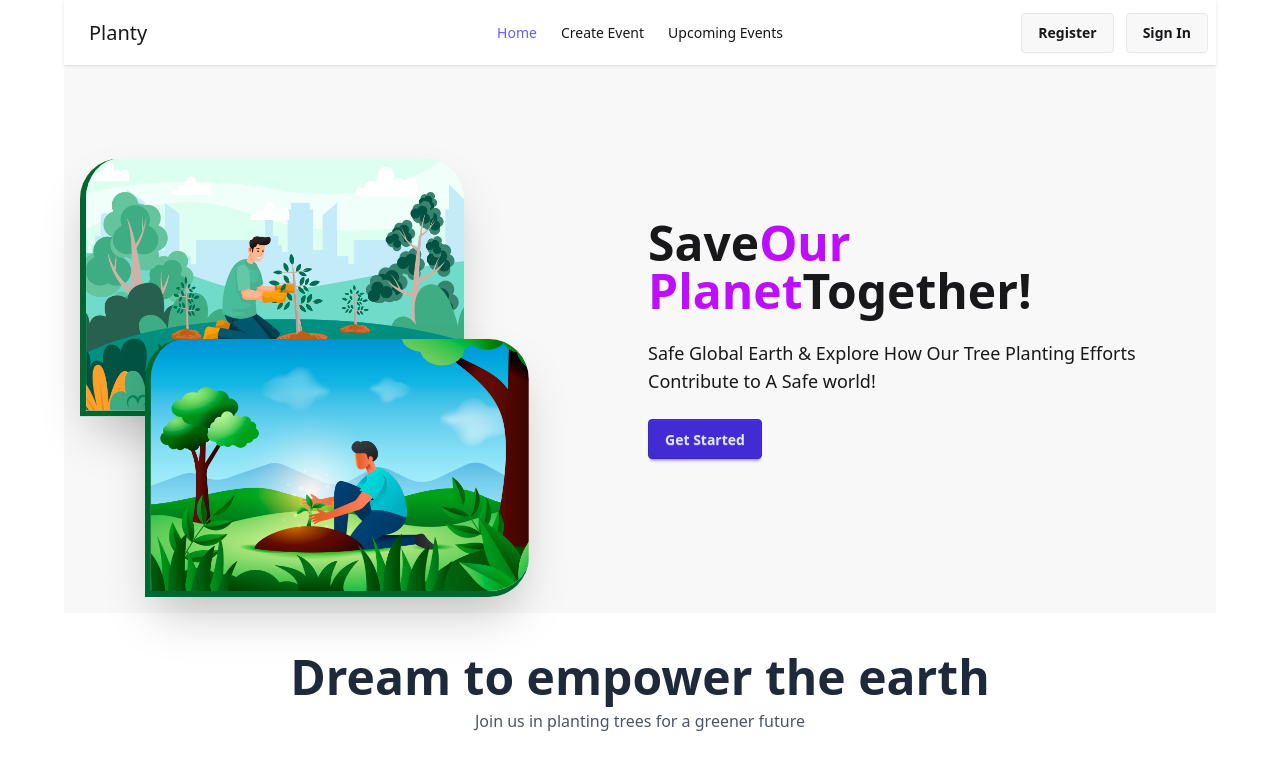
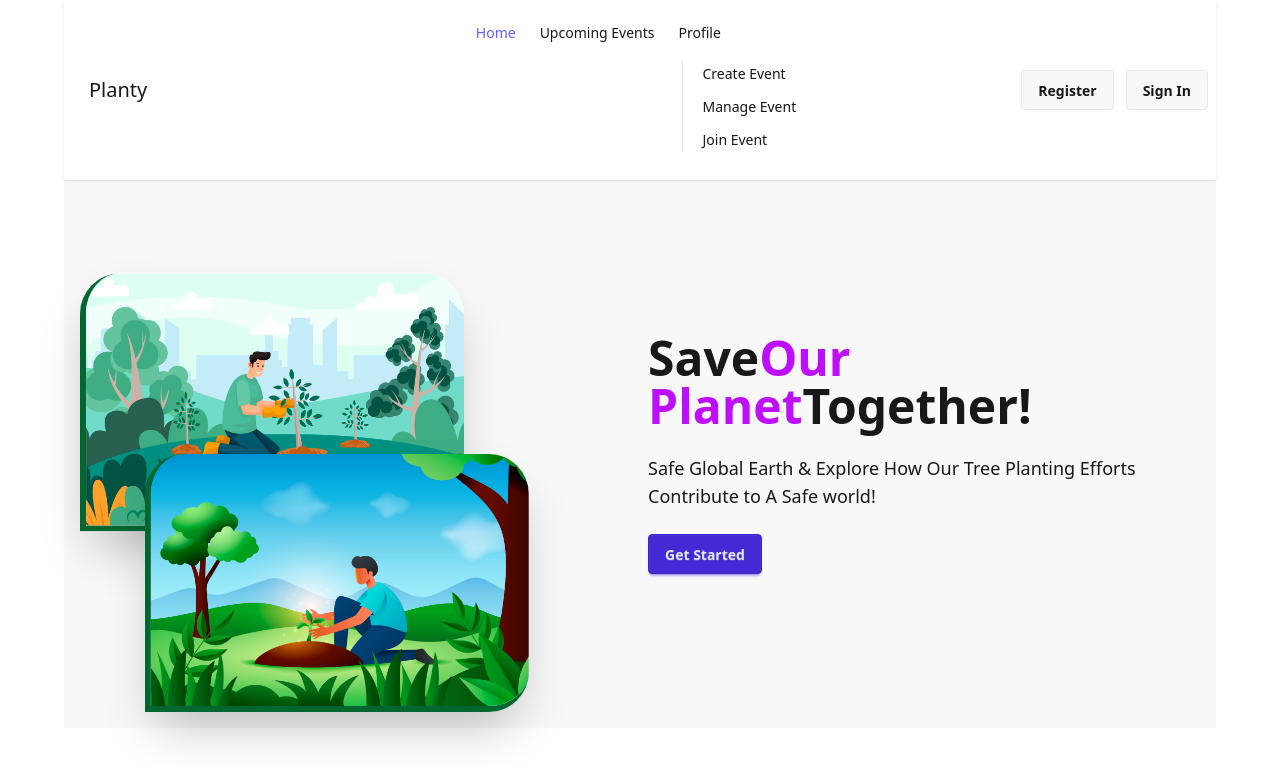
Before and after one commit to 1munni/Tree-campaign-repo, a React (Vite) app: page / in a window 1280 px wide. Shown: the top 771 px of the page. Built offline with nearby package versions, Linux system fonts and the light colour scheme; no server answers.

Commit message:
user profile save to databade

```diff
--- /dev/null
+++ b/src/pages/ManageEvents/ManageEvents.jsx
@@ -0,0 +1,58 @@
+import React, { useContext } from 'react';
+import { useLoaderData } from 'react-router';
+import { AuthContext } from '../../context/AuthContext/AuthContext';
+import EventsCard from '../../Components/EventsCrad';
+import Loading from '../../Components/Loading';
+
+const ManageEvents = () => {
+  const allEvents = useLoaderData();
+  const { user, loading } = useContext(AuthContext);
+
+  // 1) Show loading spinner if auth is still loading
+  if (loading) {
+    return <Loading />;
+  }
+
+  // 2) Require login
+  if (!user) {
+    return (
+      <div className="text-center mt-10 text-red-600">
+        You must be logged in to view your events.
+      </div>
+    );
+  }
+
+  // 3) Filter events by user’s email
+  const myEvents = Array.isArray(allEvents)
+    ? allEvents.filter(event => event.creatorEmail === user.email)
+    : [];
+
+  // 4) Empty state
+  if (myEvents.length === 0) {
+    return (
+      <div className="text-center mt-10">
+        You haven’t created any events yet.
+      </div>
+    );
+  }
+
+  // 5) Render grid
+  return (
+    <div className="py-10 max-w-7xl mx-auto">
+      <h2 className="text-3xl font-semibold mb-6 text-center">
+        My Events ({myEvents.length})
+      </h2>
+      <div className="grid grid-cols-1 md:grid-cols-2 gap-6">
+        {myEvents.map(event => (
+          <EventsCard
+            key={event._id}
+            events={event}
+            showActions={true} // Optional prop if needed
+          />
+        ))}
+      </div>
+    </div>
+  );
+};
+
+export default ManageEvents;
--- a/src/pages/Register/Register.jsx
+++ b/src/pages/Register/Register.jsx
@@ -5,6 +5,7 @@ import { Link } from 'react-router'; // Fixed: should be 'react-router-dom'
 import registerLottie from '../../assets/lotties/register.json';
 import { AuthContext } from '../../context/AuthContext/AuthContext';
 import SocialLogIn from '../Shared/SocialLogIn';
+import Swal from 'sweetalert2';
 
 const Register = () => {
   const [nameError, setNameError] = useState('');
@@ -14,12 +15,36 @@ const Register = () => {
   const handleRegister = (e) => {
     e.preventDefault();
     const form = e.target;
-    const email = form.email.value;
-    const password = form.password.value;
+    const formData=new FormData(form);
 
+    const {email,password, ...userProfile}=Object.fromEntries(formData.entries());
+    console.log(email,password,userProfile);
+
+    //crete user in firebase
     createUser(email, password)
       .then((result) => {
         console.log(result.user);
+
+        //save user info to database
+        fetch('http://localhost:3000/users',{
+          method:'POST',
+          headers:{
+            'content-type':'application/json'
+          },
+          body:JSON.stringify(userProfile)
+        })
+        .then(res=>res.json())
+        .then(data=>{
+          if(data.insertedId){
+            Swal.fire({
+                    position: "top-end",
+                    icon: "success",
+                    title: "your profile created successfully",
+                    showConfirmButton: false,
+                    timer: 1500,
+                  });
+          }
+        })
       })
       .catch((error) => {
         console.log(error);
--- a/src/pages/Shared/Navbar.jsx
+++ b/src/pages/Shared/Navbar.jsx
@@ -23,20 +23,41 @@ console.log('signed out user')
         >
           Home
         </NavLink></li>
+
         <li>   <NavLink
+          className={({ isActive }) => (isActive ? 'text-indigo-500' : '')}
+          to='/upEvents'
+        >Upcoming Events
+        </NavLink></li>
+
+
+        <li>
+          <NavLink>Profile</NavLink>
+          <ul className="p-2">
+                <li>   <NavLink
           className={({ isActive }) => (isActive ? 'text-indigo-500' : '')}
           to='/createEvents'
         >
           Create Event
         </NavLink></li>
-        <li>   <NavLink
+             <li>   <NavLink
           className={({ isActive }) => (isActive ? 'text-indigo-500' : '')}
-          to='/upEvents'
+          to='/manageEvents'
         >
-          Upcoming Events
+          Manage Event
         </NavLink></li>
+             <li>   <NavLink
+          className={({ isActive }) => (isActive ? 'text-indigo-500' : '')}
+          to='/joinEvents'
+        >
+          Join Event
+        </NavLink></li>
+          </ul>
+        </li>
 
     </>
+
+
     return (
      <div className="navbar bg-base-100 shadow-sm">
   <div className="navbar-start">
--- a/src/router/router.jsx
+++ b/src/router/router.jsx
@@ -12,6 +12,7 @@ import PrivateRoute from "../context/PrivateRoute";
 import ViewDetails from "../Components/ViewDetails";
 import JoinEvents from "../pages/JoinEvents/JoinEvents";
 import UpdateEvents from "../Components/UpdateEvents";
+import ManageEvents from "../pages/ManageEvents/ManageEvents";
 
 const router = createBrowserRouter([
   {
@@ -54,6 +55,12 @@ const router = createBrowserRouter([
           </PrivateRoute>
         },
         {
+            path:'/manageEvents',
+          element:<PrivateRoute>
+            <ManageEvents></ManageEvents>
+          </PrivateRoute>
+        },
+        {
             path:'/joinEvents',
           element:<PrivateRoute>
             <JoinEvents></JoinEvents>
```
